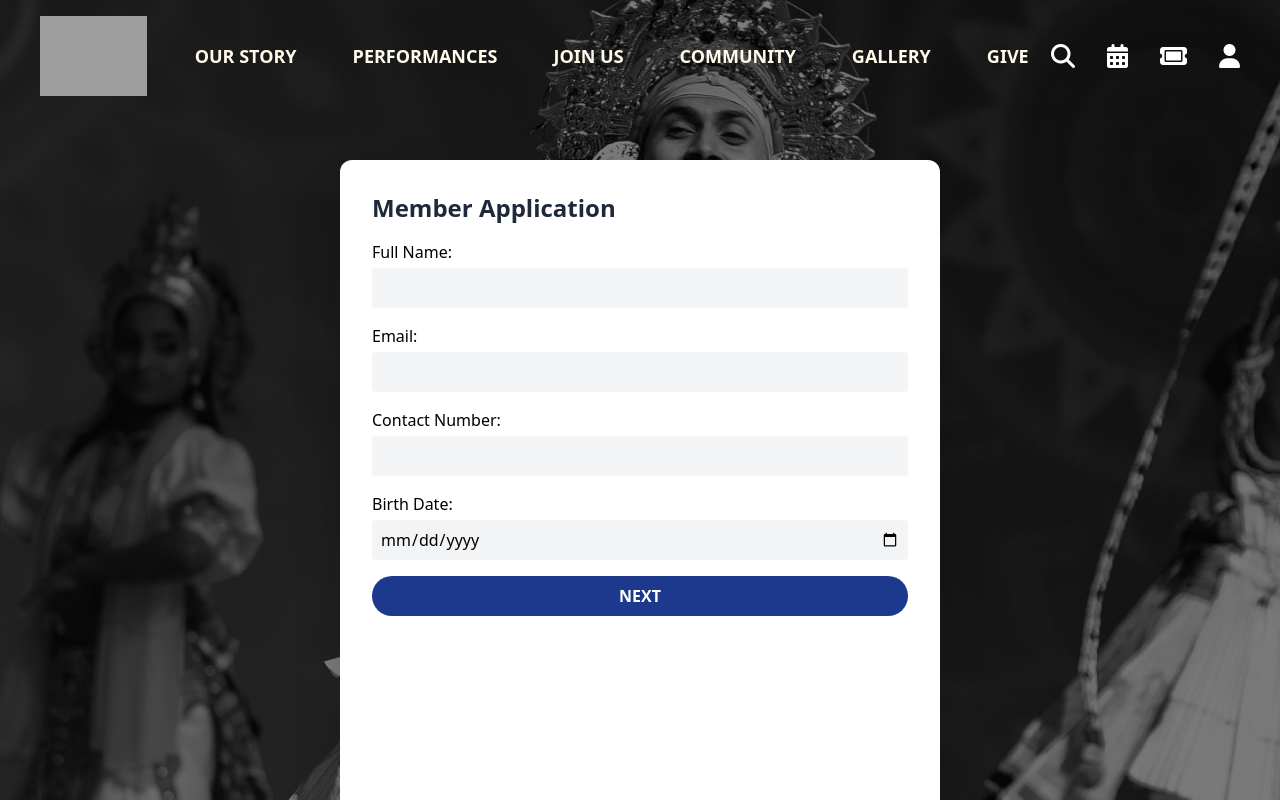
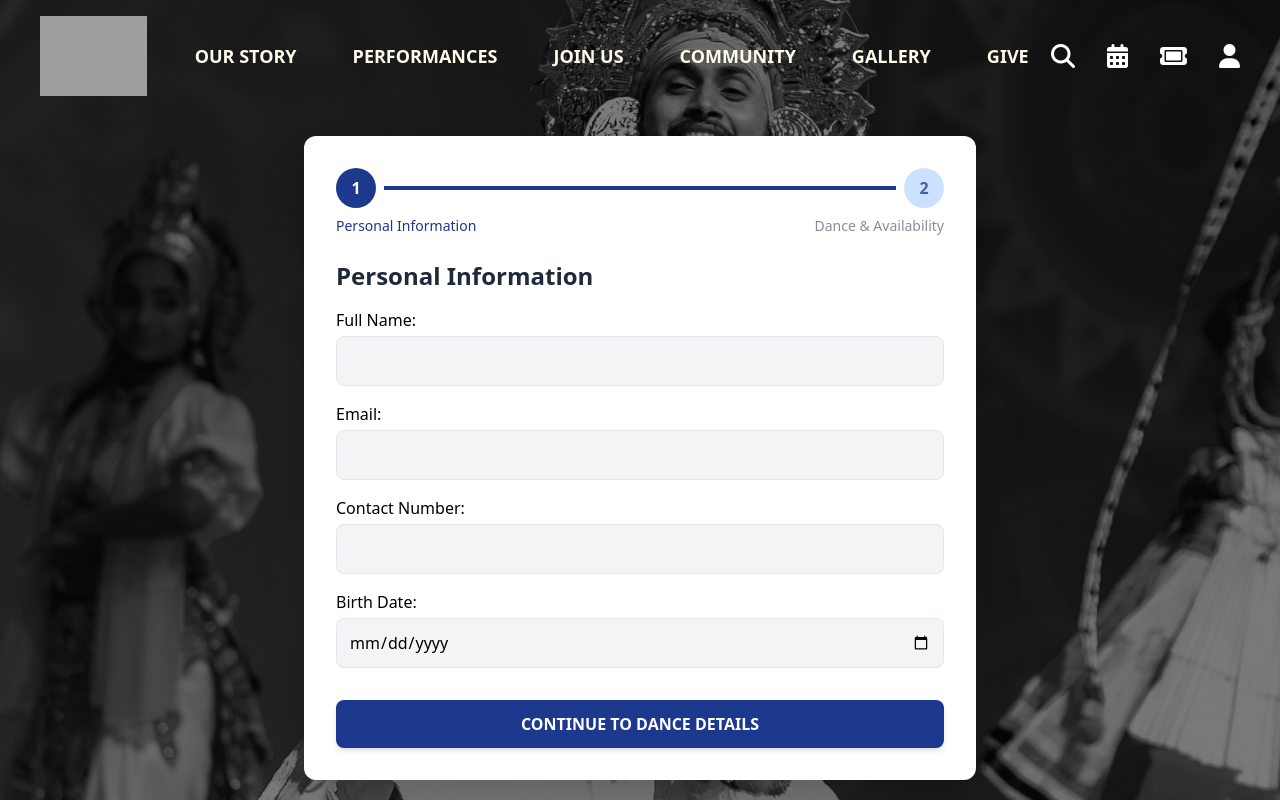
Before and after one commit to SYNCODE-SLIIT/project-diamonds, a React (Vite) app in the folder frontend/: page /apply-now in a window 1280 px wide. Shown: the top 800 px of the page. Built offline with nearby package versions, Linux system fonts and the light colour scheme; grey boxes are pictures that could not be loaded.

Commit message:
application form design

```diff
--- a/frontend/package.json
+++ b/frontend/package.json
@@ -43,7 +43,7 @@
     "react-select": "^5.10.1",
     "react-toastify": "^11.0.5",
     "recharts": "^2.15.1",
-    "sweetalert2": "^11.20.0",
+    "sweetalert2": "^11.21.0",
     "tailwindcss": "^4.0.17"
   },
   "devDependencies": {
--- a/frontend/src/pages/authentication/MemberApplication.jsx
+++ b/frontend/src/pages/authentication/MemberApplication.jsx
@@ -1,6 +1,7 @@
 import React, { useState } from 'react';
 import { useNavigate } from 'react-router-dom';
 import assets from '../../assets/assets.js';
+
 // Helper function to calculate age from a birth date string (YYYY-MM-DD)
 const calculateAge = (birthDateStr) => {
   const birthDateObj = new Date(birthDateStr);
@@ -17,19 +18,16 @@ const MemberApplication = () => {
   const navigate = useNavigate();
   const [step, setStep] = useState(1);
   const [formData, setFormData] = useState({
-    // Step 1 fields:
     fullName: '',
     email: '',
     contactNumber: '',
     birthDate: '',
-    // Step 2 fields:
     danceStyle: '',
     yearsOfExperience: '',
     biography: '',
     achievements: ''
   });
 
-  // Changed from date to day
   const [availabilityEntry, setAvailabilityEntry] = useState({
     day: '',
     start: '08:00',
@@ -40,7 +38,6 @@ const MemberApplication = () => {
   const [submitError, setSubmitError] = useState('');
   const [responseMsg, setResponseMsg] = useState('');
 
-  // Validate individual fields
   const validateField = (name, value) => {
     let errMsg = '';
     if (name === 'fullName') {
@@ -92,10 +89,16 @@ const MemberApplication = () => {
 
   const handleChange = (e) => {
     let { name, value } = e.target;
-    // For email, convert any upper case letters to lower case
     if (name === 'email') {
       value = value.toLowerCase();
     }
+
+    // Add validation for years of experience to only allow numbers
+    if (name === 'yearsOfExperience') {
+      // Remove any non-numeric characters
+      value = value.replace(/[^0-9]/g, '');
+    }
+
     setFormData(prev => ({ ...prev, [name]: value }));
     validateField(name, value);
   };
@@ -112,11 +115,13 @@ const MemberApplication = () => {
     }
   };
 
-  // Step 1: When "Next" is pressed, check required fields and email uniqueness.
+  const removeAvailability = (index) => {
+    setAvailabilities(prev => prev.filter((_, i) => i !== index));
+  };
+
   const handleStep1Next = async (e) => {
     e.preventDefault();
     setSubmitError('');
-    // Validate required fields for step 1
     if (!formData.fullName || !formData.email || !formData.contactNumber || !formData.birthDate) {
       setSubmitError('Please fill in all required fields.');
       return;
@@ -125,7 +130,6 @@ const MemberApplication = () => {
       setSubmitError('Please fix the errors before continuing.');
       return;
     }
-    // Check if email already exists in the member applications collection
     try {
       const res = await fetch(`http://localhost:4000/api/member-applications/check-email?email=${encodeURIComponent(formData.email)}`);
       const data = await res.json();
@@ -137,17 +141,18 @@ const MemberApplication = () => {
       setSubmitError('Error checking email uniqueness: ' + err.message);
       return;
     }
-    // Proceed to step 2 if no errors
     setSubmitError('');
     setStep(2);
   };
 
-  // Final submission (Step 2)
+  const goBack = () => {
+    setStep(1);
+  };
+
   const handleSubmit = async (e) => {
     e.preventDefault();
     setSubmitError('');
     setResponseMsg('');
-    // Construct payload
     const payload = {
       fullName: formData.fullName,
       email: formData.email,
@@ -170,7 +175,6 @@ const MemberApplication = () => {
       });
       const data = await res.json();
       if (res.ok) {
-        // Redirect to Application Submitted page
         navigate('/application-submitted', { state: { message: data.message } });
       } else {
         setSubmitError(data.message || 'Submission failed');
@@ -180,99 +184,141 @@ const MemberApplication = () => {
     }
   };
 
+  // Step indicator component with clickable steps
+  const StepIndicator = () => (
+    <div className="mb-6">
+      <div className="flex items-center justify-between">
+        <div className="w-full flex items-center">
+          <div
+            className={`w-10 h-10 rounded-full flex items-center justify-center ${step === 1 ? 'bg-blue-900 text-white' : 'bg-blue-200 text-blue-900'} font-bold cursor-pointer hover:opacity-90`}
+            onClick={() => setStep(1)}
+          >
+            1
+          </div>
+          <div className={`h-1 flex-1 mx-2 ${step === 2 ? 'bg-blue-200' : 'bg-blue-900'}`}></div>
+          <div
+            className={`w-10 h-10 rounded-full flex items-center justify-center ${step === 2 ? 'bg-blue-900 text-white' : 'bg-blue-200 text-blue-900'} font-bold ${step === 1 ? 'cursor-not-allowed opacity-80' : 'cursor-pointer hover:opacity-90'}`}
+            onClick={() => step === 2 && setStep(2)}
+          >
+            2
+          </div>
+        </div>
+      </div>
+      <div className="flex justify-between mt-2 text-sm font-medium">
+        <span
+          className={`${step === 1 ? 'text-blue-900' : 'text-gray-500'} cursor-pointer hover:underline`}
+          onClick={() => setStep(1)}
+        >
+          Personal Information
+        </span>
+        <span
+          className={`${step === 2 ? 'text-blue-900' : 'text-gray-500'} ${step === 1 ? 'cursor-not-allowed opacity-80' : 'cursor-pointer hover:underline'}`}
+          onClick={() => step === 2 && setStep(2)}
+        >
+          Dance & Availability
+        </span>
+      </div>
+    </div>
+  );
+
   return (
-    <div className="flex justify-center items-center min-h-screen bg-cover bg-center bg-no-repeat"
+    <div className="flex justify-center items-center min-h-screen bg-cover bg-center bg-no-repeat py-10 pt-26"
           style={{ backgroundImage: `linear-gradient(rgba(0, 0, 0, 0.5), rgba(0, 0, 0, 0.5)), url(${assets.loginCover})` }}>
-      <div className="w-[600px] h-[700px] bg-white rounded-xl shadow-2xl p-8 mt-40 mb-20">
+      <div className="w-full max-w-2xl bg-white rounded-xl shadow-2xl p-8 mx-4 my-8 overflow-y-auto">
+        <StepIndicator />
+
         {step === 1 && (
           <form onSubmit={handleStep1Next} className="flex flex-col space-y-4">
-            <h1 className="text-2xl font-bold text-gray-800">Member Application</h1>
+            <h1 className="text-2xl font-bold text-gray-800 mb-4">Personal Information</h1>
             <div>
-              <label className="block mb-1">Full Name:</label>
+              <label className="block mb-1 font-medium">Full Name:</label>
               <input
                 type="text"
                 name="fullName"
                 value={formData.fullName}
                 onChange={handleChange}
                 required
-                className="w-full p-2 bg-gray-100 border-none rounded focus:ring-2 focus:ring-blue-900"
+                className="w-full p-3 bg-gray-100 border border-gray-200 rounded-lg focus:ring-2 focus:ring-blue-900 focus:outline-none"
               />
-              {errors.fullName && <p className="text-red-500 text-sm">{errors.fullName}</p>}
+              {errors.fullName && <p className="text-red-500 text-sm mt-1">{errors.fullName}</p>}
             </div>
             <div>
-              <label className="block mb-1">Email:</label>
+              <label className="block mb-1 font-medium">Email:</label>
               <input
                 type="email"
                 name="email"
                 value={formData.email}
                 onChange={handleChange}
                 required
-                className="w-full p-2 bg-gray-100 border-none rounded focus:ring-2 focus:ring-blue-900"
+                className="w-full p-3 bg-gray-100 border border-gray-200 rounded-lg focus:ring-2 focus:ring-blue-900 focus:outline-none"
               />
-              {errors.email && <p className="text-red-500 text-sm">{errors.email}</p>}
+              {errors.email && <p className="text-red-500 text-sm mt-1">{errors.email}</p>}
             </div>
             <div>
-              <label className="block mb-1">Contact Number:</label>
+              <label className="block mb-1 font-medium">Contact Number:</label>
               <input
                 type="text"
                 name="contactNumber"
                 value={formData.contactNumber}
                 onChange={handleChange}
                 required
-                className="w-full p-2 bg-gray-100 border-none rounded focus:ring-2 focus:ring-blue-900"
+                className="w-full p-3 bg-gray-100 border border-gray-200 rounded-lg focus:ring-2 focus:ring-blue-900 focus:outline-none"
               />
-              {errors.contactNumber && <p className="text-red-500 text-sm">{errors.contactNumber}</p>}
+              {errors.contactNumber && <p className="text-red-500 text-sm mt-1">{errors.contactNumber}</p>}
             </div>
             <div>
-              <label className="block mb-1">Birth Date:</label>
+              <label className="block mb-1 font-medium">Birth Date:</label>
               <input
                 type="date"
                 name="birthDate"
                 value={formData.birthDate}
                 onChange={handleChange}
                 required
-                className="w-full p-2 bg-gray-100 border-none rounded focus:ring-2 focus:ring-blue-900"
+                className="w-full p-3 bg-gray-100 border border-gray-200 rounded-lg focus:ring-2 focus:ring-blue-900 focus:outline-none"
               />
-              {errors.birthDate && <p className="text-red-500 text-sm">{errors.birthDate}</p>}
+              {errors.birthDate && <p className="text-red-500 text-sm mt-1">{errors.birthDate}</p>}
             </div>
-            {submitError && <div className="text-red-500 text-sm">{submitError}</div>}
-            <button type="submit" className="w-full py-2 bg-blue-900 text-white font-bold uppercase rounded-full hover:bg-blue-700 transition">
-              Next
+            {submitError && <div className="text-red-500 text-sm p-3 bg-red-50 rounded-lg">{submitError}</div>}
+            <button type="submit" className="w-full py-3 bg-blue-900 text-white font-bold uppercase rounded-lg hover:bg-blue-700 transition shadow-md mt-4">
+              Continue to Dance Details
             </button>
           </form>
         )}
+
         {step === 2 && (
           <form onSubmit={handleSubmit} className="flex flex-col space-y-4">
-            <h1 className="text-2xl font-bold text-gray-800">Additional Details</h1>
+            <h1 className="text-2xl font-bold text-gray-800 mb-4">Dance & Availability</h1>
             <div>
-              <label className="block mb-1">Dance Style (Optional):</label>
+              <label className="block mb-1 font-medium">Dance Style:</label>
               <input
                 type="text"
                 name="danceStyle"
                 value={formData.danceStyle}
                 onChange={handleChange}
-                className="w-full p-2 bg-gray-100 border-none rounded focus:ring-2 focus:ring-blue-900"
+                className="w-full p-3 bg-gray-100 border border-gray-200 rounded-lg focus:ring-2 focus:ring-blue-900 focus:outline-none"
+                placeholder="e.g., Ballet, Hip Hop, Contemporary"
               />
             </div>
             <div>
-              <label className="block mb-1">Years of Experience:</label>
+              <label className="block mb-1 font-medium">Years of Experience:</label>
               <input
                 type="number"
                 name="yearsOfExperience"
                 value={formData.yearsOfExperience}
                 onChange={handleChange}
-                className="w-full p-2 bg-gray-100 border-none rounded focus:ring-2 focus:ring-blue-900"
+                className="w-full p-3 bg-gray-100 border border-gray-200 rounded-lg focus:ring-2 focus:ring-blue-900 focus:outline-none"
               />
-              {errors.yearsOfExperience && <p className="text-red-500 text-sm">{errors.yearsOfExperience}</p>}
+              {errors.yearsOfExperience && <p className="text-red-500 text-sm mt-1">{errors.yearsOfExperience}</p>}
             </div>
-            <div className="availability-section">
-              <h3 className="text-lg font-semibold mb-2">Availabilities</h3>
-              <div className="flex space-x-2 mb-2">
+
+            <div className="border border-gray-200 rounded-lg p-4 bg-gray-50">
+              <h3 className="text-lg font-semibold mb-3">Weekly Availability</h3>
+              <div className="flex flex-wrap gap-4 mb-3">
                 <select
                   name="day"
                   value={availabilityEntry.day}
                   onChange={handleAvailabilityChange}
-                  className="p-2 bg-gray-100 border-none rounded focus:ring-2 focus:ring-blue-900"
+                  className="flex-grow p-3 bg-white border border-gray-200 rounded-lg focus:ring-2 focus:ring-blue-900 focus:outline-none shadow-sm"
                 >
                   <option value="">Select a day</option>
                   <option value="Monday">Monday</option>
@@ -283,58 +329,113 @@ const MemberApplication = () => {
                   <option value="Saturday">Saturday</option>
                   <option value="Sunday">Sunday</option>
                 </select>
+                <div className="flex items-center gap-2">
+                  <div className="relative">
+                    <label className="absolute -top-2 left-2 bg-white px-1 text-xs font-medium text-gray-600">From</label>
                     <input
                       type="time"
                       name="start"
                       value={availabilityEntry.start}
                       onChange={handleAvailabilityChange}
-                  className="p-2 bg-gray-100 border-none rounded focus:ring-2 focus:ring-blue-900"
+                      className="p-3 pt-4 bg-white border border-gray-200 rounded-lg focus:ring-2 focus:ring-blue-900 focus:outline-none shadow-sm min-w-[140px]"
                     />
+                  </div>
+                </div>
+                <div className="flex items-center gap-2">
+                  <div className="relative">
+                    <label className="absolute -top-2 left-2 bg-white px-1 text-xs font-medium text-gray-600">To</label>
                     <input
                       type="time"
                       name="end"
                       value={availabilityEntry.end}
                       onChange={handleAvailabilityChange}
-                  className="p-2 bg-gray-100 border-none rounded focus:ring-2 focus:ring-blue-900"
+                      className="p-3 pt-4 bg-white border border-gray-200 rounded-lg focus:ring-2 focus:ring-blue-900 focus:outline-none shadow-sm min-w-[140px]"
                     />
-                <button type="button" onClick={addAvailability} className="py-2 px-3 bg-blue-900 text-white rounded-full hover:bg-blue-700 transition">
-                  Add
+                  </div>
+                </div>
+              </div>
+              <button
+                type="button"
+                onClick={addAvailability}
+                className="w-full py-2 px-4 bg-blue-700 text-white rounded-lg hover:bg-blue-600 transition flex items-center justify-center shadow-sm"
+              >
+                <svg xmlns="http://www.w3.org/2000/svg" className="h-5 w-5 mr-1" viewBox="0 0 20 20" fill="currentColor">
+                  <path fillRule="evenodd" d="M10 5a1 1 0 011 1v3h3a1 1 0 110 2h-3v3a1 1 0 11-2 0v-3H6a1 1 0 110-2h3V6a1 1 0 011-1z" clipRule="evenodd" />
+                </svg>
+                Add Availability
               </button>
-              </div>
+
               {availabilities.length > 0 && (
-                <ul className="list-disc pl-5">
+                <div className="mt-4">
+                  <h4 className="font-medium mb-2">Added Availabilities:</h4>
+                  <ul className="bg-white rounded-lg divide-y divide-gray-100 border border-gray-200 shadow-sm">
                     {availabilities.map((avail, index) => (
-                    <li key={index}>{avail.day} – {avail.start} to {avail.end}</li>
+                      <li key={index} className="p-3 flex justify-between items-center">
+                        <span className="flex items-center">
+                          <span className="w-24 font-medium text-blue-900">{avail.day}</span>
+                          <span className="text-gray-600">
+                            <span className="inline-block bg-blue-50 px-2 py-1 rounded">{avail.start}</span>
+                            <span className="mx-2">to</span>
+                            <span className="inline-block bg-blue-50 px-2 py-1 rounded">{avail.end}</span>
+                          </span>
+                        </span>
+                        <button
+                          type="button"
+                          onClick={() => removeAvailability(index)}
+                          className="text-red-500 hover:text-red-700 bg-red-50 p-2 rounded-full"
+                        >
+                          <svg xmlns="http://www.w3.org/2000/svg" className="h-5 w-5" viewBox="0 0 20 20" fill="currentColor">
+                            <path fillRule="evenodd" d="M9 2a1 1 0 00-.894.553L7.382 4H4a1 1 0 000 2v10a2 2 0 002 2h8a2 2 0 002-2V6a1 1 0 100-2h-3.382l-.724-1.447A1 1 0 0011 2H9zM7 8a1 1 0 012 0v6a1 1 0 11-2 0V8zm5-1a1 1 0 00-1 1v6a1 1 0 102 0V8a1 1 0 00-1-1z" clipRule="evenodd" />
+                          </svg>
+                        </button>
+                      </li>
                     ))}
                   </ul>
+                </div>
               )}
             </div>
+
             <div>
-              <label className="block mb-1">Biography:</label>
+              <label className="block mb-1 font-medium">Biography:</label>
               <textarea
                 name="biography"
                 value={formData.biography}
                 onChange={handleChange}
                 rows="4"
-                className="w-full p-2 bg-gray-100 border-none rounded focus:ring-2 focus:ring-blue-900"
+                placeholder="Tell us about yourself and your dance journey"
+                className="w-full p-3 bg-gray-100 border border-gray-200 rounded-lg focus:ring-2 focus:ring-blue-900 focus:outline-none"
               ></textarea>
-              {errors.biography && <p className="text-red-500 text-sm">{errors.biography}</p>}
+              {errors.biography && <p className="text-red-500 text-sm mt-1">{errors.biography}</p>}
             </div>
             <div>
-              <label className="block mb-1">Achievements (Comma-separated):</label>
+              <label className="block mb-1 font-medium">Achievements:</label>
               <input
                 type="text"
                 name="achievements"
                 value={formData.achievements}
                 onChange={handleChange}
                 placeholder="Separate achievements with commas"
-                className="w-full p-2 bg-gray-100 border-none rounded focus:ring-2 focus:ring-blue-900"
+                className="w-full p-3 bg-gray-100 border border-gray-200 rounded-lg focus:ring-2 focus:ring-blue-900 focus:outline-none"
               />
             </div>
-            {submitError && <div className="text-red-500 text-sm">{submitError}</div>}
-            <button type="submit" className="w-full py-2 bg-blue-900 text-white font-bold uppercase rounded-full hover:bg-blue-700 transition">
-              Submit
+
+            {submitError && <div className="text-red-500 text-sm p-3 bg-red-50 rounded-lg">{submitError}</div>}
+
+            <div className="flex gap-4 pt-2">
+              <button
+                type="button"
+                onClick={goBack}
+                className="w-1/3 py-3 bg-gray-300 text-gray-800 font-bold uppercase rounded-lg hover:bg-gray-400 transition shadow-md"
+              >
+                Back
               </button>
+              <button
+                type="submit"
+                className="w-2/3 py-3 bg-blue-900 text-white font-bold uppercase rounded-lg hover:bg-blue-700 transition shadow-md"
+              >
+                Submit Application
+              </button>
+            </div>
           </form>
         )}
       </div>
```
Also changed, not shown: frontend/src/index.js (deleted), 2 other files (tests, documents, lock files or other folders). Lines whose indentation alone changed are shown as unchanged.
